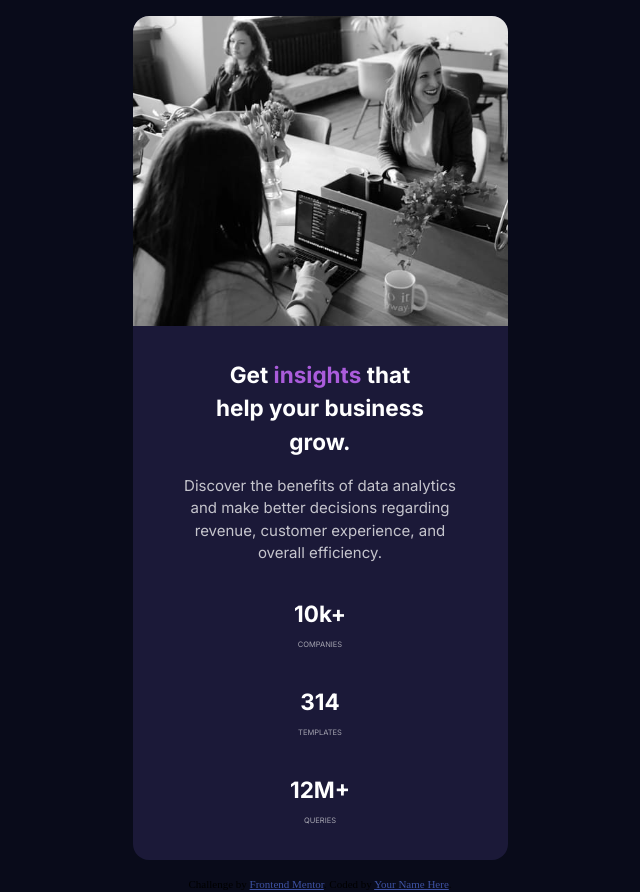
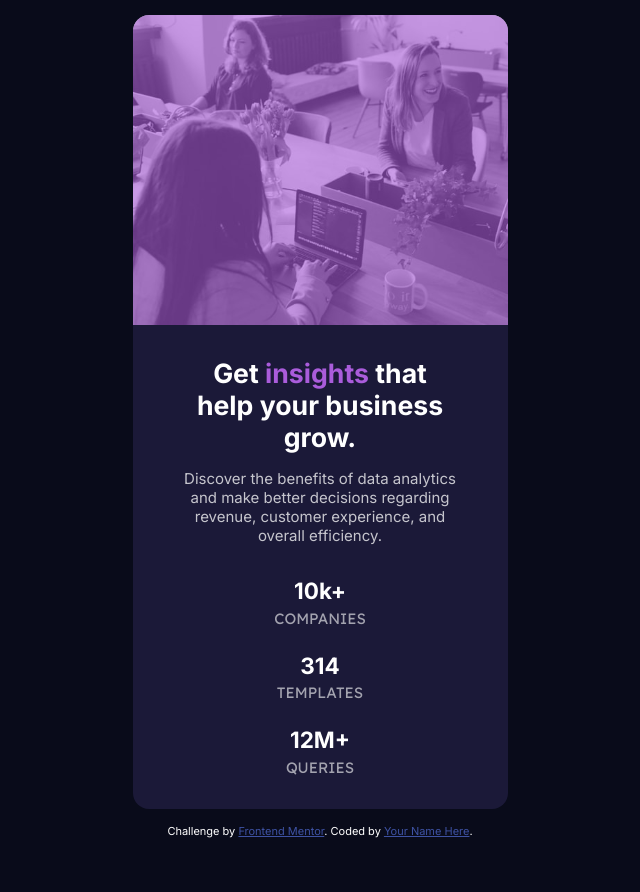
Before and after one commit to SunbearDay/stats-preview-card-component, a plain HTML site: page index.html in a window 1280 px wide. Shown: the whole page, without its empty margins (320-960 px from the left). After the commit the page ends 838 px from the top, so only its background shows below. Drawn offline with Linux system fonts and the light colour scheme.

Commit message:
re-coded using more classes

```diff
--- a/index.html
+++ b/index.html
@@ -15,21 +15,24 @@
   <body>
     <main>
       <div class="card">
-        <!-- <img src="./images/image-header-mobile.jpg" alt="Image Header" /> -->
-
-        <picture>
-          <source srcset="./images/image-header-desktop.jpg" media="(min-width: 600px)" />
-          <img src="./images/image-header-mobile.jpg" alt="Image Header">
+        <picture class="card-picture">
+          <source
+            srcset="./images/image-header-desktop.jpg"
+            media="(min-width: 600px)"
+          />
+          <img src="./images/image-header-mobile.jpg" alt="Image Header" />
         </picture>
 
-        <h2>Get <span>insights</span> that help your business grow.</h2>
+        <h2 class="card-heading">
+          Get <span>insights</span> that help your business grow.
+        </h2>
 
-        <p>
+        <p class="card-paragraph">
           Discover the benefits of data analytics and make better decisions
           regarding revenue, customer experience, and overall efficiency.
         </p>
 
-        <div class="stat-headings">
+        <div class="card-stats">
           <div>
             <h2>10k+</h2>
             <span>companies</span>
--- a/style.css
+++ b/style.css
@@ -1,15 +1,10 @@
 /* style.css */
 
-/*
-  Mobile: 375px
-  Desktop: 1440px
-*/
-
-@import url('https://fonts.googleapis.com/css2?family=Inter:wght@400;700&display=swap');
+@import url("https://fonts.googleapis.com/css2?family=Inter:wght@400;700&display=swap");
 
 /* font-family: 'Inter', sans-serif; */
 
-@import url('https://fonts.googleapis.com/css2?family=Lexend+Deca&display=swap');
+@import url("https://fonts.googleapis.com/css2?family=Lexend+Deca&display=swap");
 
 /* font-family: 'Lexend Deca', sans-serif; */
 
@@ -38,84 +33,80 @@
 
 body {
   background-color: var(--color-main-bg);
+  color: var(--color-white);
+  font-family: "Inter", sans-serif;
   font-size: 15px;
-  line-height: 1.5;
 }
 
 main {
+  display: grid;
   padding: 1em;
-  display: grid;
-  justify-items: center;
-  padding: 1rem;
+  place-items: center;
 }
 
 .card {
   background-color: var(--color-card-bg);
   border-radius: 1rem;
-  color: var(--color-white);
   max-width: 375px;
   overflow: hidden;
-  padding-bottom: 2em;
 }
 
-.card picture {
+.card-picture {
   position: relative;
 }
 
-/* .card picture::before {
+.card-picture::after {
+  background-color: var(--color-accent);
   content: "";
+  inset: 0;
+  opacity: 0.6;
   position: absolute;
-  inset: 0;
-  background-color: var(--color-accent);
-  opacity: 0.4;
-} */
+}
 
-.card h2 {
+.card-heading {
+  font-size: 1.777em;
+  margin-block: 2rem 1rem;
+  margin-inline: auto;
   max-width: 15ch;
   text-align: center;
-  font-family: 'Inter', sans-serif;
-  font-weight: 700;
-  margin: 2rem auto 1rem;
 }
 
-.card h2 span {
+.card-heading span {
   color: var(--color-accent);
 }
 
-.card p {
+.card-paragraph {
+  color: var(--color-white-main-paragraph);
+  margin-inline: auto;
   max-width: 29ch;
   text-align: center;
-  font-family: 'Inter', sans-serif;
-  font-weight: 400;
-  color: var(--color-white-main-paragraph);
-  margin-inline: auto;
 }
 
-.stat-headings {
+.card-stats {
   display: grid;
+  gap: 1.5rem;
   justify-content: center;
-  gap: 1rem;
+  margin-block: 2rem;
   text-align: center;
-  align-items: start;
-  margin-top: 1rem;
 }
 
-.stat-headings h2 {
-  font-family: 'Inter', sans-serif;
-  margin: 1rem 0 0;
+.card-stats div {
+  display: grid;
+  gap: 0.3rem;
 }
 
-.stat-headings span {
+.card-stats span {
+  color: var(--color-white-stat-headings);
+  font-family: "Lexend Deca", sans-serif;
   text-transform: uppercase;
-  /* font-family: 'Lexend Deca', sans-serif; */
-  font-family: 'Inter', sans-serif;
-
-  color: var(--color-white-stat-headings);
-  font-size: 0.5em;
 }
-
 
 /* Attribution styles. */
 
-.attribution { font-size: 11px; text-align: center; }
-.attribution a { color: hsl(228, 45%, 44%); }
+.attribution {
+  text-align: center;
+  font-size: 11px;
+}
+.attribution a {
+  color: hsl(228, 45%, 44%);
+}
```
